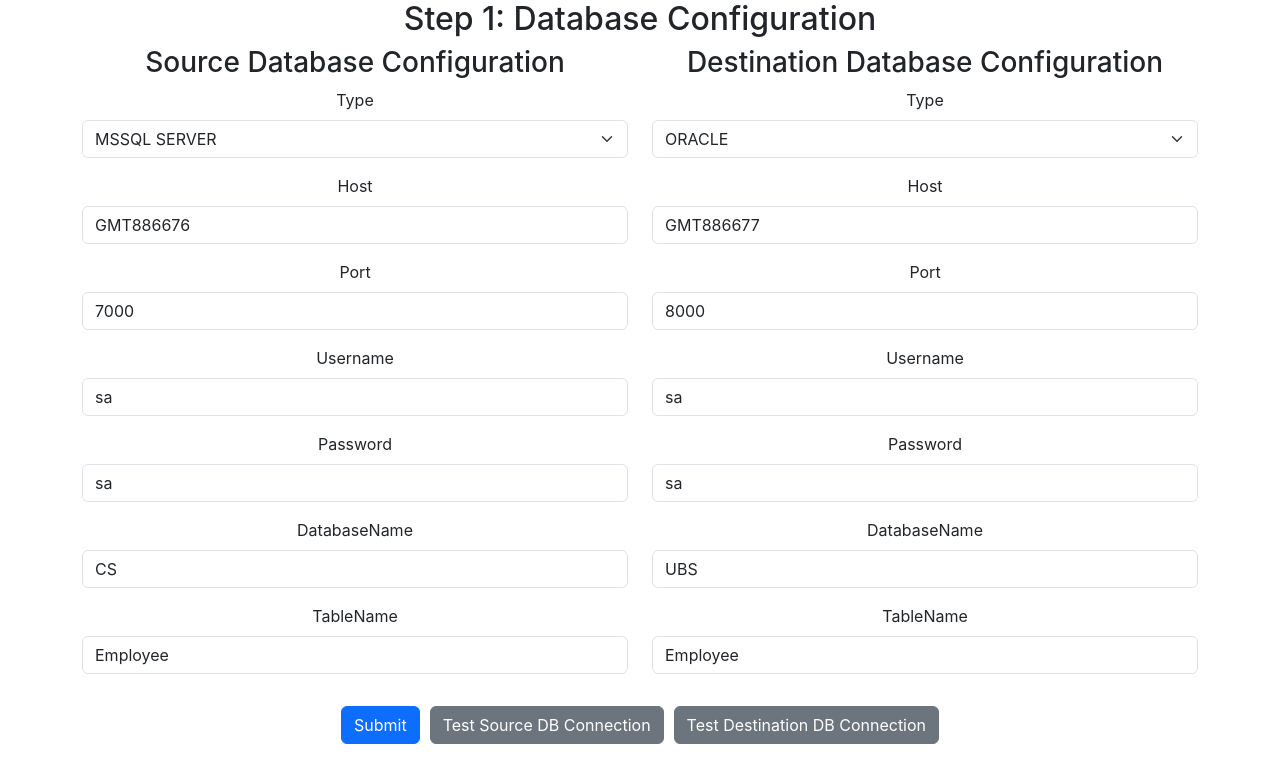
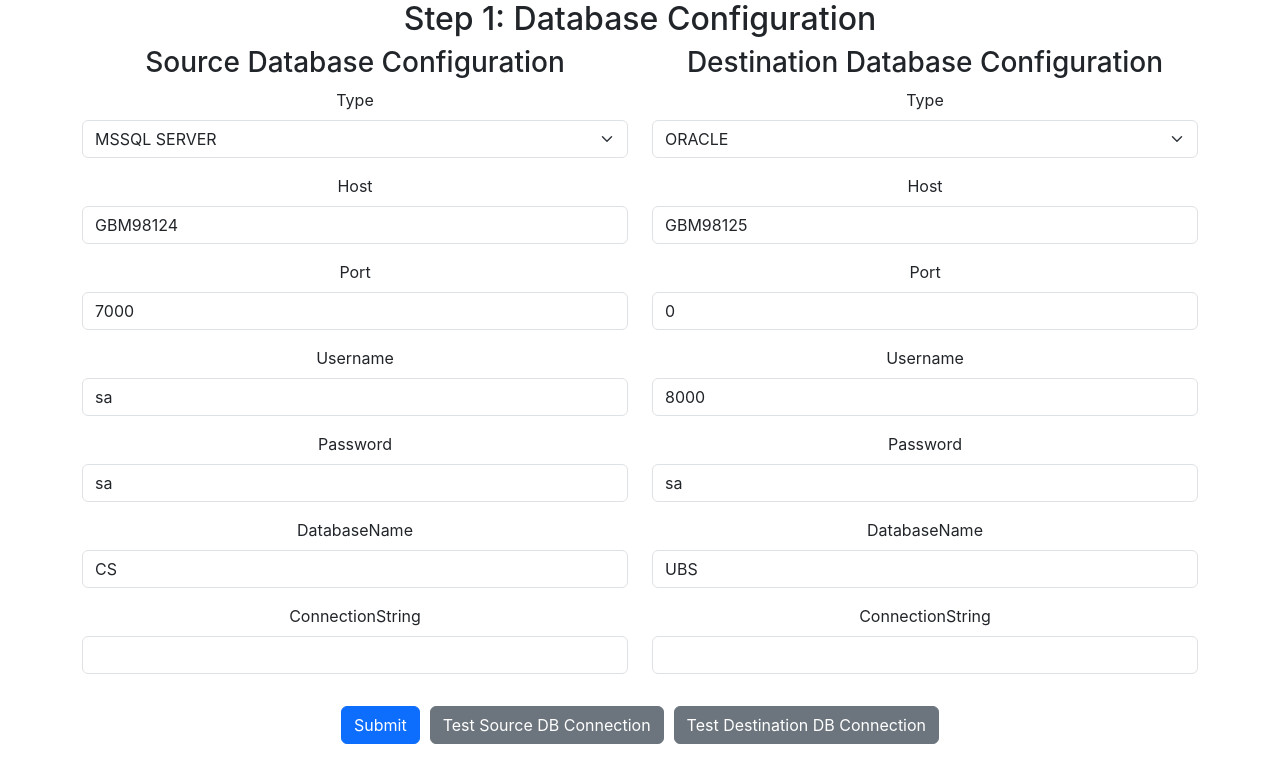
Before and after one commit to nirajvnec/DataMapter, a React (Create React App) app in the folder client/: page / in a window 1280 px wide. Shown: the top 782 px of the page. Built offline with nearby package versions, Linux system fonts and the light colour scheme.

Commit message:
Added new config file

```diff
--- a/client/src/App.tsx
+++ b/client/src/App.tsx
@@ -24,7 +24,7 @@
     username: "",
     password: "",
     databaseName: "",
-    tableName: "",
+    connectionString: "",
   });
 
   const [destinationConfig, setDestinationConfig] =
@@ -35,7 +35,7 @@
       username: "",
       password: "",
       databaseName: "",
-      tableName: "",
+      connectionString: "",
     });
 
   const [queries, setQueries] = useState<any[]>([]);
--- a/client/src/DatabaseConfig.tsx
+++ b/client/src/DatabaseConfig.tsx
@@ -1,14 +1,7 @@
 import React, { FC, useState, ChangeEvent } from "react";
-import {
-  Container,
-  Row,
-  Col,
-  Form,
-  Button,
-  Alert,
-  Modal,
-} from "react-bootstrap";
+import { Container, Row, Col, Form, Button, Modal } from "react-bootstrap";
 import axios from "axios";
+import config from "./config";
 
 export interface DatabaseConfigType {
   type: string;
@@ -17,7 +10,7 @@
   username: string;
   password: string;
   databaseName: string;
-  tableName: string;
+  connectionString: string; // Updated this line
 }
 
 interface DatabaseConfigProps {
@@ -30,23 +23,23 @@
 const DatabaseConfigForm: FC<DatabaseConfigProps> = ({ onConfigSubmit }) => {
   const [sourceConfig, setSourceConfig] = useState<DatabaseConfigType>({
     type: "MSSQLSERVER",
-    host: "GMT886676",
+    host: "GBM98124",
     port: 7000,
     username: "sa",
     password: "sa",
     databaseName: "CS",
-    tableName: "Employee",
+    connectionString: "", // Updated this line
   });
 
   const [destinationConfig, setDestinationConfig] =
     useState<DatabaseConfigType>({
       type: "ORACLE",
-      host: "GMT886677",
-      port: 8000,
-      username: "sa",
+      host: "GBM98125",
+      port: 0,
+      username: "8000",
       password: "sa",
       databaseName: "UBS",
-      tableName: "Employee",
+      connectionString: "", // Updated this line
     });
 
   const handleInputChange = (
@@ -70,18 +63,18 @@
     e.preventDefault();
     onConfigSubmit(sourceConfig, destinationConfig);
   };
-
   const [showModal, setShowModal] = useState(false);
   const [modalMessage, setModalMessage] = useState("");
 
   const handleClose = () => setShowModal(false);
 
-  const testConnection = async (config: DatabaseConfigType, type: string) => {
+  const testConnection = async (
+    databaseConfigType: DatabaseConfigType,
+    type: string,
+    url: string
+  ) => {
     try {
-      const response = await axios.post(
-        "http://example.com/api/test-connection",
-        config
-      );
+      const response = await axios.post(url, databaseConfigType);
       if (response.data.success) {
         setModalMessage(`${type} DB Connection Successful!`);
       } else {
@@ -97,6 +90,7 @@
       setShowModal(true);
     }
   };
+
   return (
     <Form onSubmit={handleSubmit}>
       <Container>
@@ -110,7 +104,7 @@
               "username",
               "password",
               "databaseName",
-              "tableName",
+              "connectionString", // Updated this line
             ].map((field, index) => (
               <Form.Group className="mb-3" key={field}>
                 <Form.Label>
@@ -155,7 +149,7 @@
               "username",
               "password",
               "databaseName",
-              "tableName",
+              "connectionString", // Updated this line
             ].map((field, index) => (
               <Form.Group className="mb-3" key={field}>
                 <Form.Label>
@@ -197,14 +191,26 @@
         </Button>
         <Button
           variant="secondary"
-          onClick={() => testConnection(sourceConfig, "Source")}
+          onClick={() =>
+            testConnection(
+              sourceConfig,
+              "Source",
+              config.sourceTestConnectionUrl
+            )
+          }
           style={{ marginLeft: "10px" }}
         >
           Test Source DB Connection
         </Button>
         <Button
           variant="secondary"
-          onClick={() => testConnection(destinationConfig, "Destination")}
+          onClick={() =>
+            testConnection(
+              destinationConfig,
+              "Destination",
+              config.sourceTestConnectionUrl
+            )
+          }
           style={{ marginLeft: "10px" }}
         >
           Test Destination DB Connection
--- /dev/null
+++ b/client/src/config.ts
@@ -0,0 +1,8 @@
+const config = {
+  apiKey: "your-api-key",
+  apiUrl: "https://api.example.com",
+  sourceTestConnectionUrl: "",
+  destinationConnectionUrl: "",
+};
+
+export default config;
```
